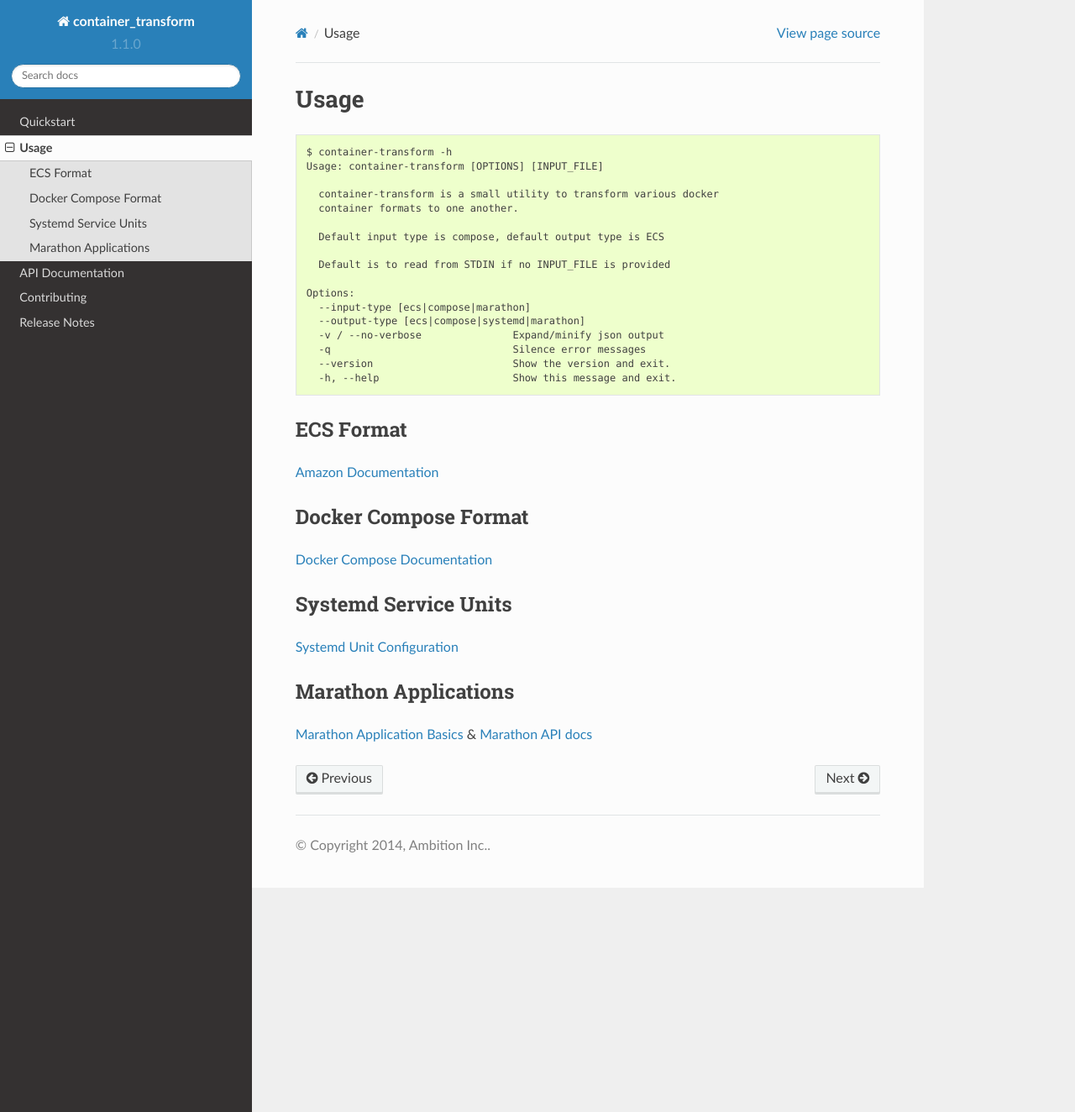
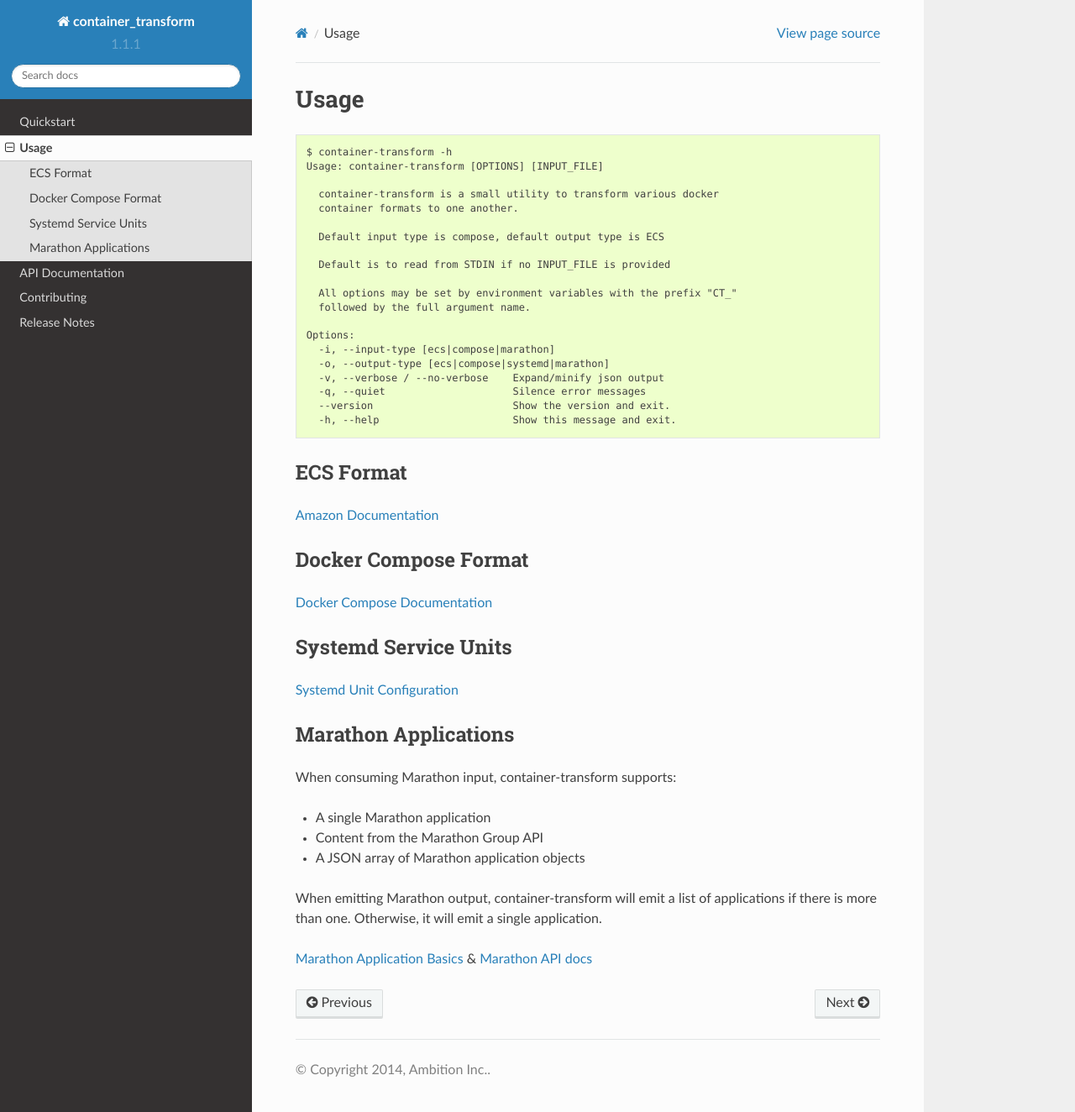
Before and after one commit to micahhausler/container-transform, a Sphinx documentation site: the page built from docs/usage.rst, in a window 1280 px wide and 1324 px high. Shown: the whole window at 84% size. Built offline with Sphinx 7.4.7 and the Read the Docs theme 2.0.0, drawn with Linux system fonts in a browser that asks for light colours.

Commit message:
Added command line UX improvements
* Updated documentation based on expanded options
* ECS no longer requires CPU parameter

```diff
--- a/container_transform/version.py
+++ b/container_transform/version.py
@@ -1 +1 @@
-__version__ = '1.1.0'
+__version__ = '1.1.1'
--- a/docs/index.rst
+++ b/docs/index.rst
@@ -7,7 +7,7 @@ Currently, container-transform can parse and convert:
 
 * ECS task definitions
 * Docker-compose configuration files
-* Marathon App Definitions
+* Marathon Application Definitions or Groups of Applications
 
 and it can output to:
 
--- a/docs/usage.rst
+++ b/docs/usage.rst
@@ -13,11 +13,14 @@ Usage
 
       Default is to read from STDIN if no INPUT_FILE is provided
 
+      All options may be set by environment variables with the prefix "CT_"
+      followed by the full argument name.
+
     Options:
-      --input-type [ecs|compose|marathon]
-      --output-type [ecs|compose|systemd|marathon]
-      -v / --no-verbose               Expand/minify json output
-      -q                              Silence error messages
+      -i, --input-type [ecs|compose|marathon]
+      -o, --output-type [ecs|compose|systemd|marathon]
+      -v, --verbose / --no-verbose    Expand/minify json output
+      -q, --quiet                     Silence error messages
       --version                       Show the version and exit.
       -h, --help                      Show this message and exit.
 
@@ -46,6 +49,16 @@ Systemd Service Units
 Marathon Applications
 ---------------------
 
+When consuming Marathon input, container-transform supports:
+
+* A single Marathon application
+* Content from the Marathon Group API
+* A JSON array of Marathon application objects
+
+When emitting Marathon output, container-transform will emit a list of
+applications if there is more than one. Otherwise, it will emit a single
+application.
+
 `Marathon Application Basics`_  & `Marathon API docs`_
 
 .. _Marathon Application Basics: http://mesosphere.github.io/marathon/docs/application-basics.html
```
Also changed, not shown: other parts of docs/index.rst (+0 -3 lines), README.rst (+28 -4 lines), docs/release_notes.rst (+12 -0 lines), 4 other files.
